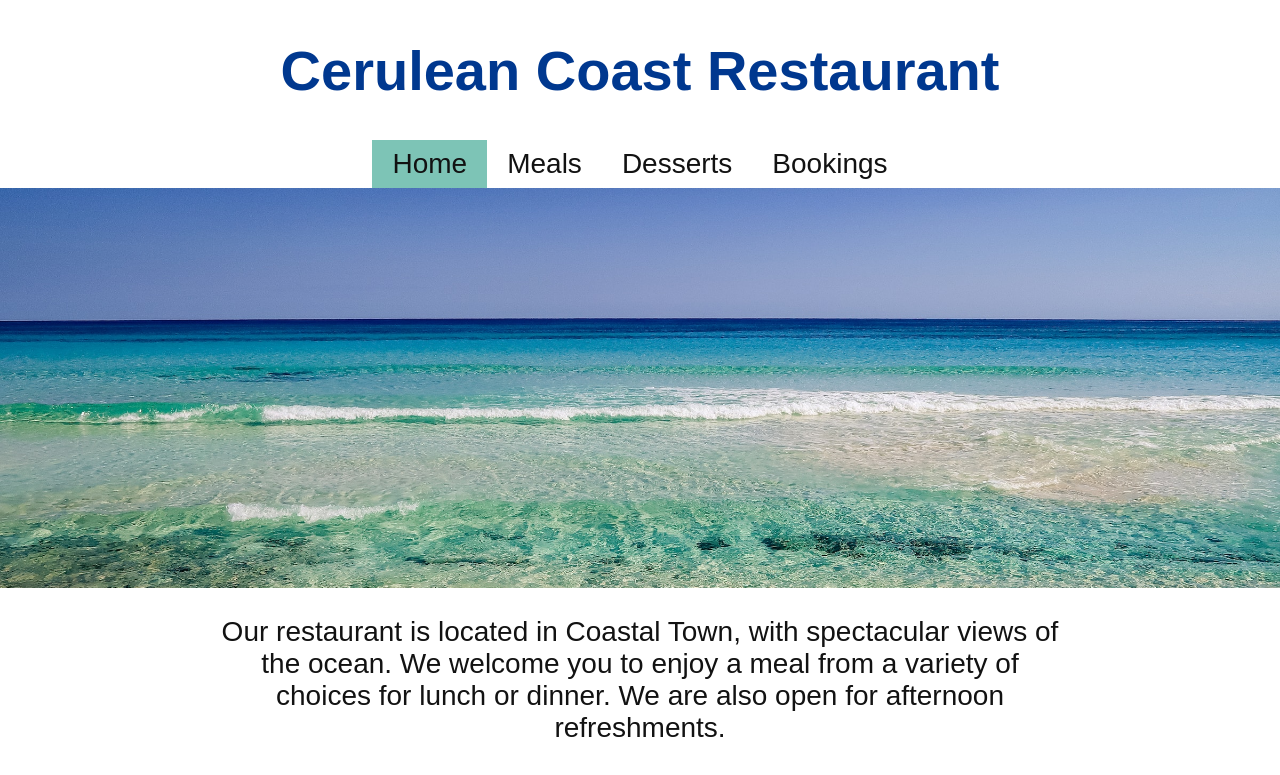
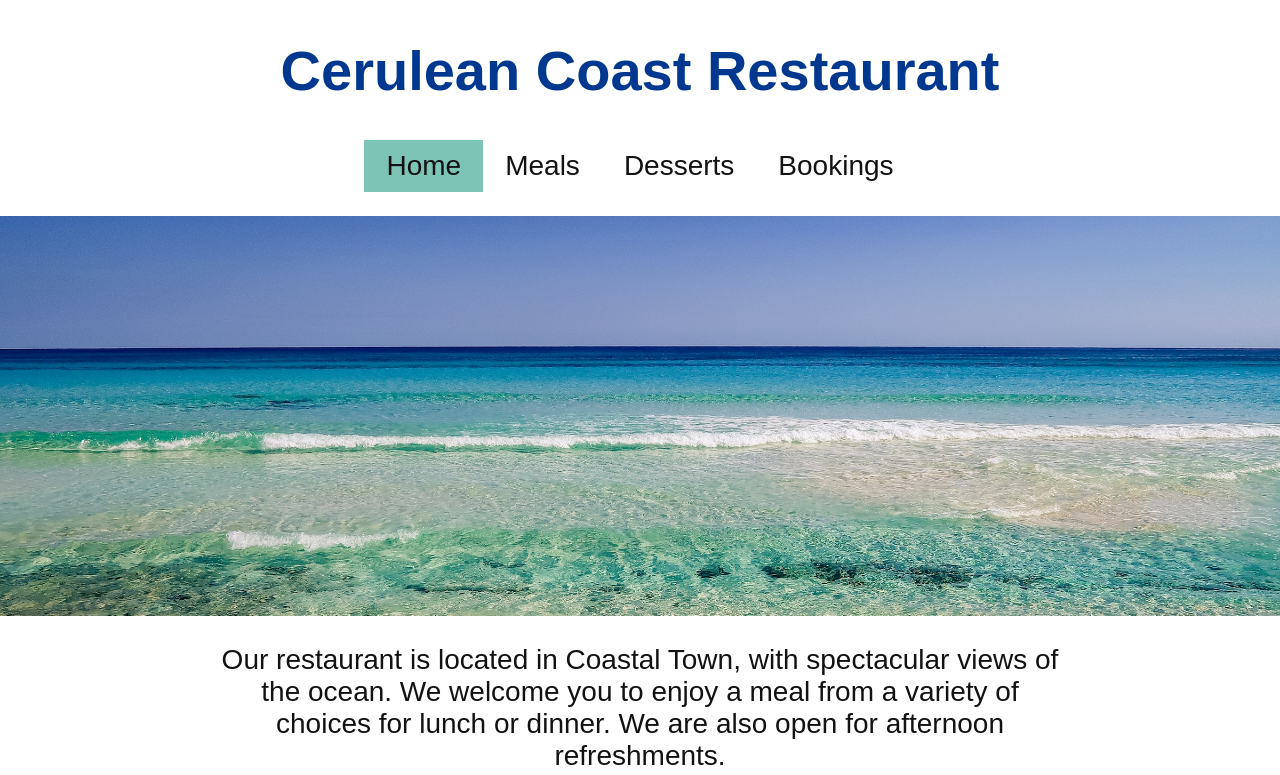
Before and after one commit to pennydrago/cerulean-coast, a React (Create React App) app: page / in a window 1280 px wide. Shown: the top 775 px of the page. Built offline with nearby package versions, Linux system fonts and the light colour scheme.

Commit message:
Update CSS styles of NavBar component

```diff
--- a/src/components/App.css
+++ b/src/components/App.css
@@ -33,16 +33,23 @@ h1, h2 {
   display: flex;
   flex-wrap: wrap;
   justify-content: center;
+  margin-bottom: 1.5rem;
 }
 
 .navLink {
   color: #121212;
   text-decoration: none;
   padding: 0.5rem 1.25rem;
+  border: rgba(255, 255, 255, 1) solid 2px;
   }
 
 .activeNavLink {
   background-color: #7dc4b6;
+  border: #7dc4b6 solid 2px;
+}
+
+.navLink:hover {
+  border: #7dc4b6 solid 2px;
 }
 
 /* Footer component styles */
@@ -120,7 +127,6 @@ h1, h2 {
   left: 0;
   right: 0;
   background-color: rgba(255, 255, 255, 0.4);
-  /* backdrop-filter: blur(1px); */
   display: flex;
   justify-content: center;
   align-items: center;
```
